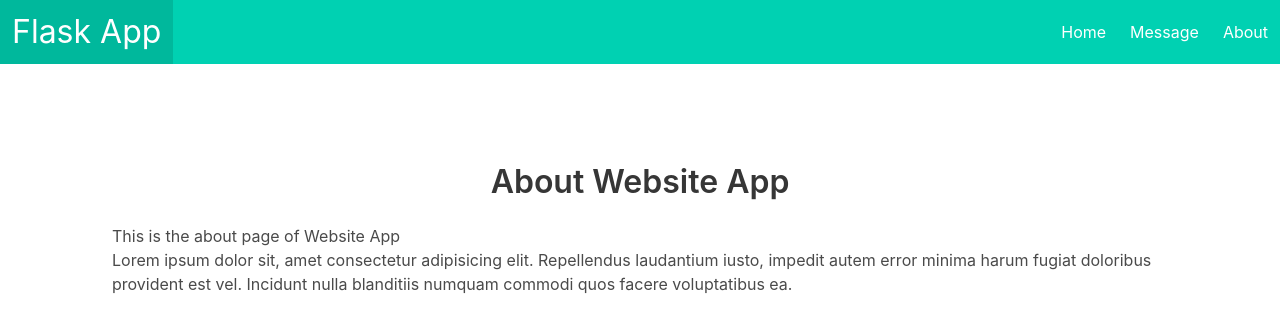
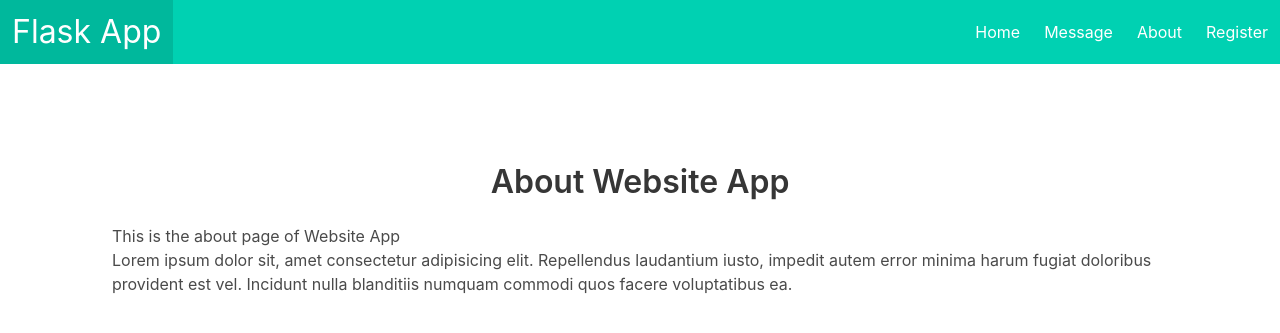
Before and after one commit to catbirdseatio/hello-flask, a Flask app: page /about in a window 1280 px wide. Shown: the top 333 px of the page. Run offline with Flask 3, Linux system fonts and the light colour scheme.

Commit message:
registration link added to navbar

```diff
--- a/project/templates/base.html
+++ b/project/templates/base.html
@@ -48,6 +48,7 @@
             >Message</a
           >
           <a class="navbar-item" href="{{ url_for('pages.about')}}">About</a>
+          <a class="navbar-item" href="{{ url_for('users.register')}}">Register</a>
         </div>
       </div>
     </nav>
```
Also changed, not shown: .github/workflows/deploy.yml.
